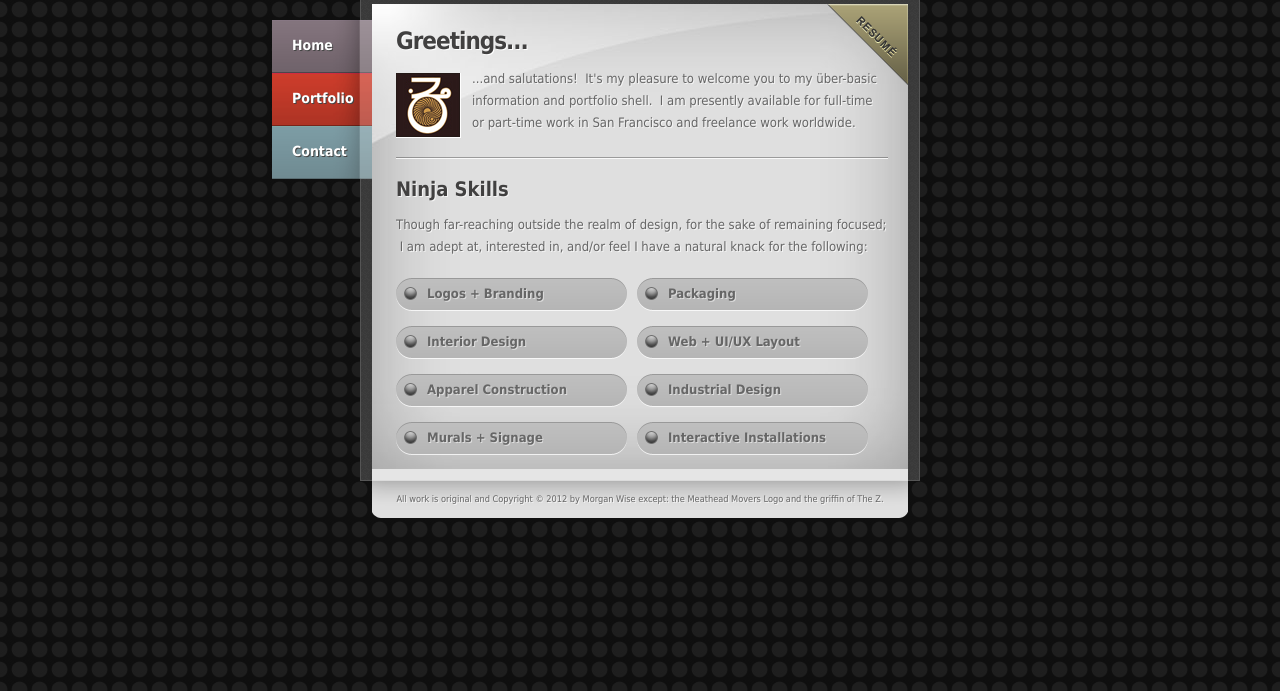
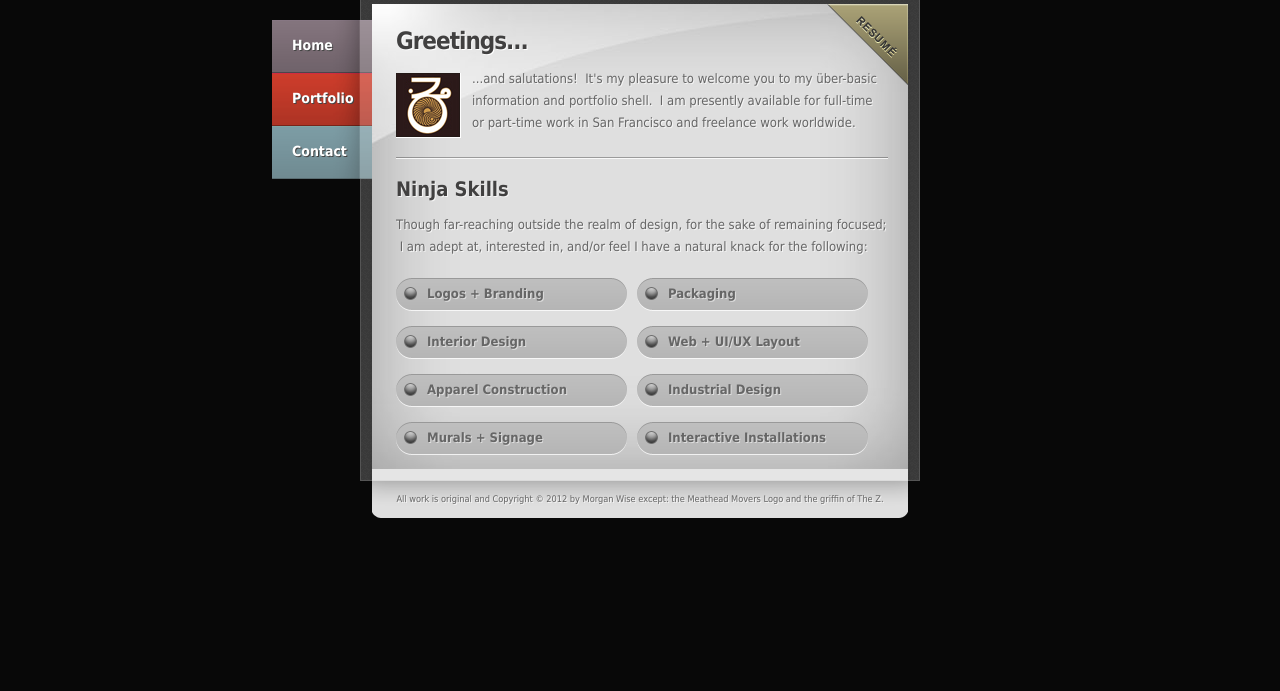
Before and after one commit to morganwise/morganwise.github.com, a plain HTML site: page index.html in a window 1280 px wide. Shown: the part 110-801 px from the top of the page. Drawn offline with Linux system fonts and the light colour scheme.

Commit message:
remove background image

```diff
--- a/css/style.css
+++ b/css/style.css
@@ -77,7 +77,7 @@ h6 {
 
 /* page setup */
 body {
-    background:#080808 url(../images/page_bg.jpg) repeat;
+    background:#080808/* url(../images/page_bg.jpg) repeat */;
 	color:#666;
     font-size:13px;
     line-height:170%;
```
